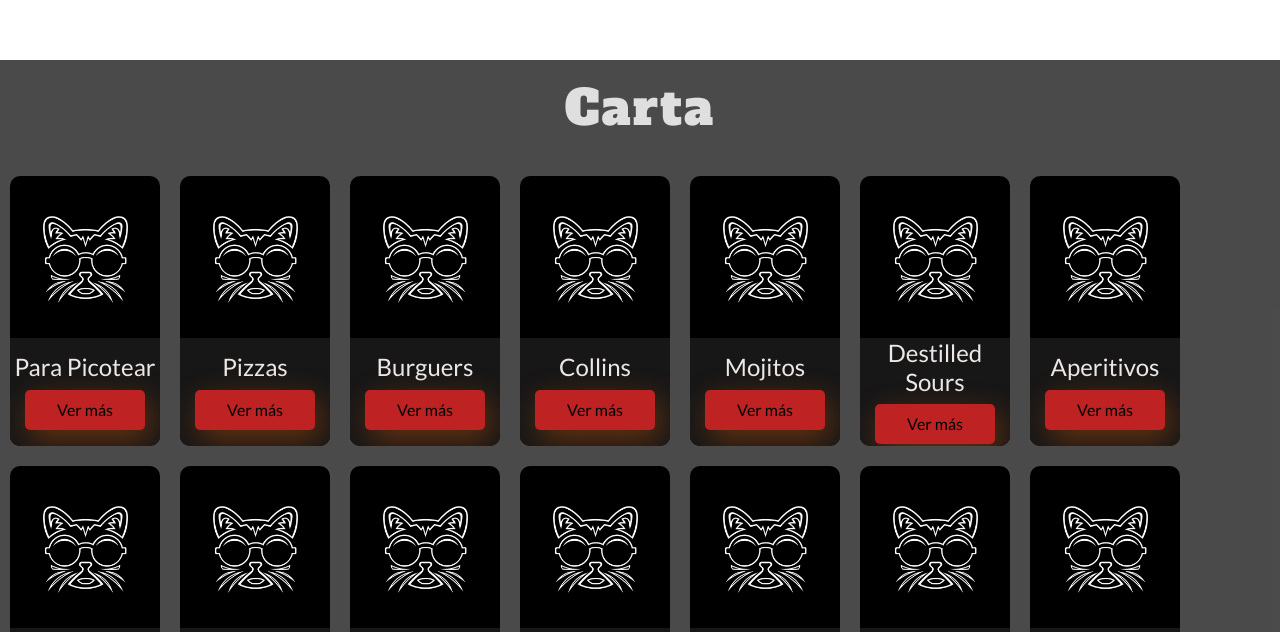
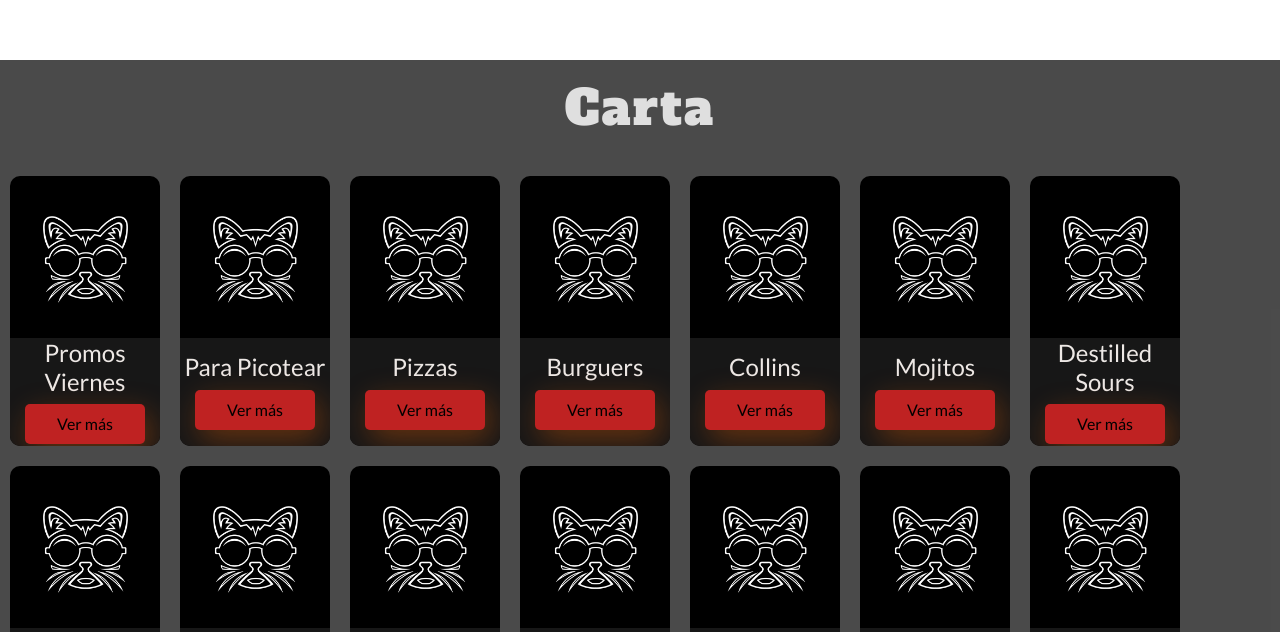
Before and after one commit to dcampostest/cachengoclub, a React (Create React App) app: page / in a window 1280 px wide. Shown: the part 708-1340 px from the top of the page. Built offline with nearby package versions, Linux system fonts and the light colour scheme.

Commit message:
add promos

```diff
--- a/src/components/Productbox.jsx
+++ b/src/components/Productbox.jsx
@@ -87,7 +87,7 @@ function Productbox(props) {
                             {props.title === "Vinos" &&
                                <Categorie meals={vinos} />
                             }
-                            {props.title === "Finde XL" &&
+                            {props.title === "Promos Viernes" &&
                                <Categorie meals={promos} />
                             }
 
--- a/src/components/Products.jsx
+++ b/src/components/Products.jsx
@@ -21,6 +21,7 @@ function Products(){
             <h1>Carta</h1>
             <p></p>
             <div className='a-container'>
+                <Productbox image={generic} title="Promos Viernes"/>
                 <Productbox image={generic} title="Para Picotear"/>
                 <Productbox image={generic} title="Pizzas"/>
                 <Productbox image={generic} title="Burguers"/>
```
